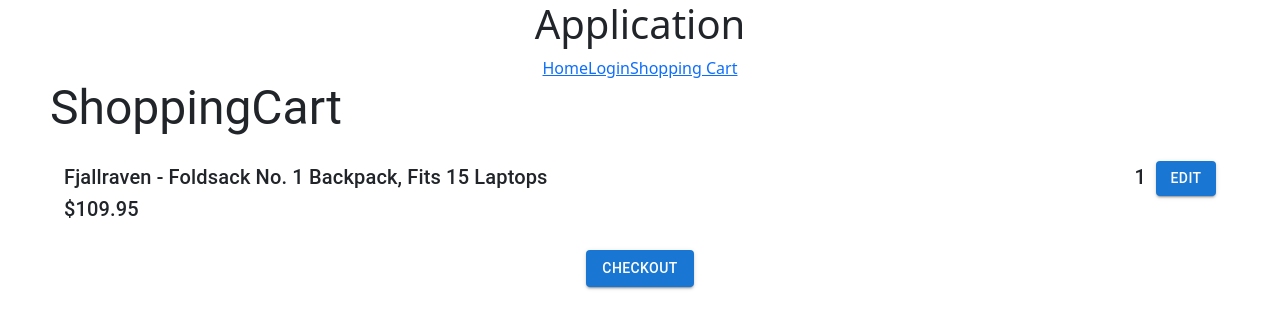
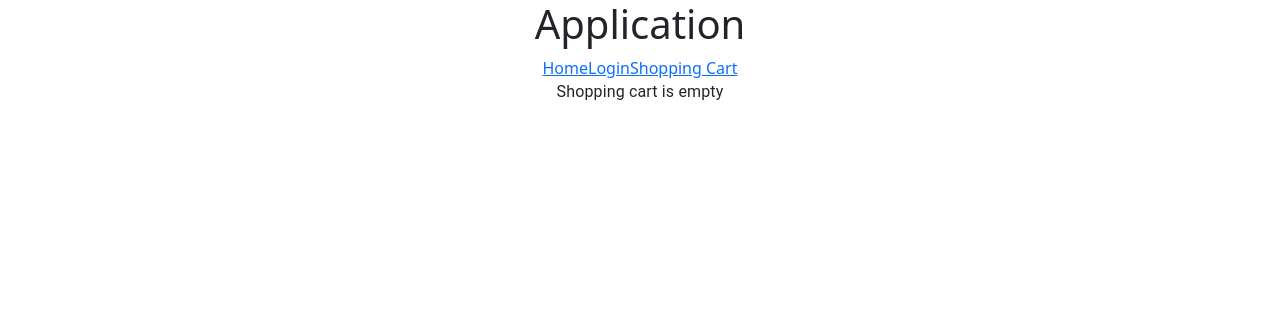
Before and after one commit to Huisquare/TT1_15, a React (Create React App) app in the folder frontend/: page /cart in a window 1280 px wide. Shown: the top 328 px of the page. Built offline with nearby package versions, Linux system fonts and the light colour scheme.

Commit message:
add get products from localstorage

```diff
--- a/frontend/src/components/cartItems.js
+++ b/frontend/src/components/cartItems.js
@@ -7,17 +7,18 @@ import Button from '@mui/material/Button';
 export default function CartItems(props) {
     // const title = props.title;
     // const price = props.price;
-    const title = "Fjallraven - Foldsack No. 1 Backpack, Fits 15 Laptops";
+    // const title = "Fjallraven - Foldsack No. 1 Backpack, Fits 15 Laptops";
     const price = "109.95";
-    var quantity = 1;
+    const productId = props.productId;
+    const qty = props.qty;
     return (
         <Container style={{ 'display': 'flex', 'flexDirection': 'row', 'padding': '25px 0px 25px 0px' }}>
             <Container style={{ 'display': 'flex', 'flexDirection': 'column' }}>
-                <Typography variant="h6" style={{ 'textAlign': 'left' }}>{title}</Typography>
+                <Typography variant="h6" style={{ 'textAlign': 'left' }}>{productId}</Typography>
                 <Typography variant="h6" style={{ 'textAlign': 'left' }}>${price}</Typography>
             </Container>
             <Container style={{ 'display': 'flex', 'flexDirection': 'row', 'justifyContent': 'flex-end' }}>
-                <Typography variant="h6" style={{ 'textAlign': 'right', 'paddingRight': '10px' }}>{quantity}</Typography>
+                <Typography variant="h6" style={{ 'textAlign': 'right', 'paddingRight': '10px' }}>{qty}</Typography>
                 <Button variant="contained" style={{maxWidth: '60px', maxHeight: '35px', minWidth: '60px', minHeight: '35px'}}>Edit</Button>
             </Container>
         </Container>
--- a/frontend/src/components/shoppingcart.js
+++ b/frontend/src/components/shoppingcart.js
@@ -1,15 +1,50 @@
-import React from "react";
+import React, { useState, useEffect } from "react";
 import CartItems from './cartItems';
 import Typography from '@mui/material/Typography';
 import Button from '@mui/material/Button';
 
 export default function ShoppingCart() {
+
+    const [exist, setExist] = useState(false);
+    const [list, setList] = useState([]);
+
+    useEffect(() => {
+        let products = [];
+        if (localStorage.getItem("products")) {
+            setExist(true);
+            products = JSON.parse(localStorage.getItem("products"));
+        }
+
+        let compiledProducts = Array(21).fill(0);
+        for (let index in products) {
+            let productId = products[index].productId;
+            compiledProducts[productId] = compiledProducts[productId] + 1;
+        }
+        let data = [];
+        for (let i in compiledProducts) {
+            if (compiledProducts[i] !== 0) {
+                var obj = {
+                    productId: i,
+                    qty: compiledProducts[i]
+                }
+                data.push(obj);
+            }
+        }
+        setList(data);
+    }, [exist]);
+
     return (
         <div>
+            {!exist ? <Typography>Shopping cart is empty</Typography>
+            :<>
             <Typography variant="h3" style={{ 'textAlign': 'left', 'paddingLeft': '50px' }}>ShoppingCart</Typography>
-            <CartItems title={"title"} price={"$100"}/>
+            {list.map((dataItem, index) => (
+                <CartItems key={index} productId={dataItem.productId} qty={dataItem.qty}/>
+            ))}
+
 
             <Button variant="contained">Checkout</Button>
+            </>}
         </div>
     );
 }
```
